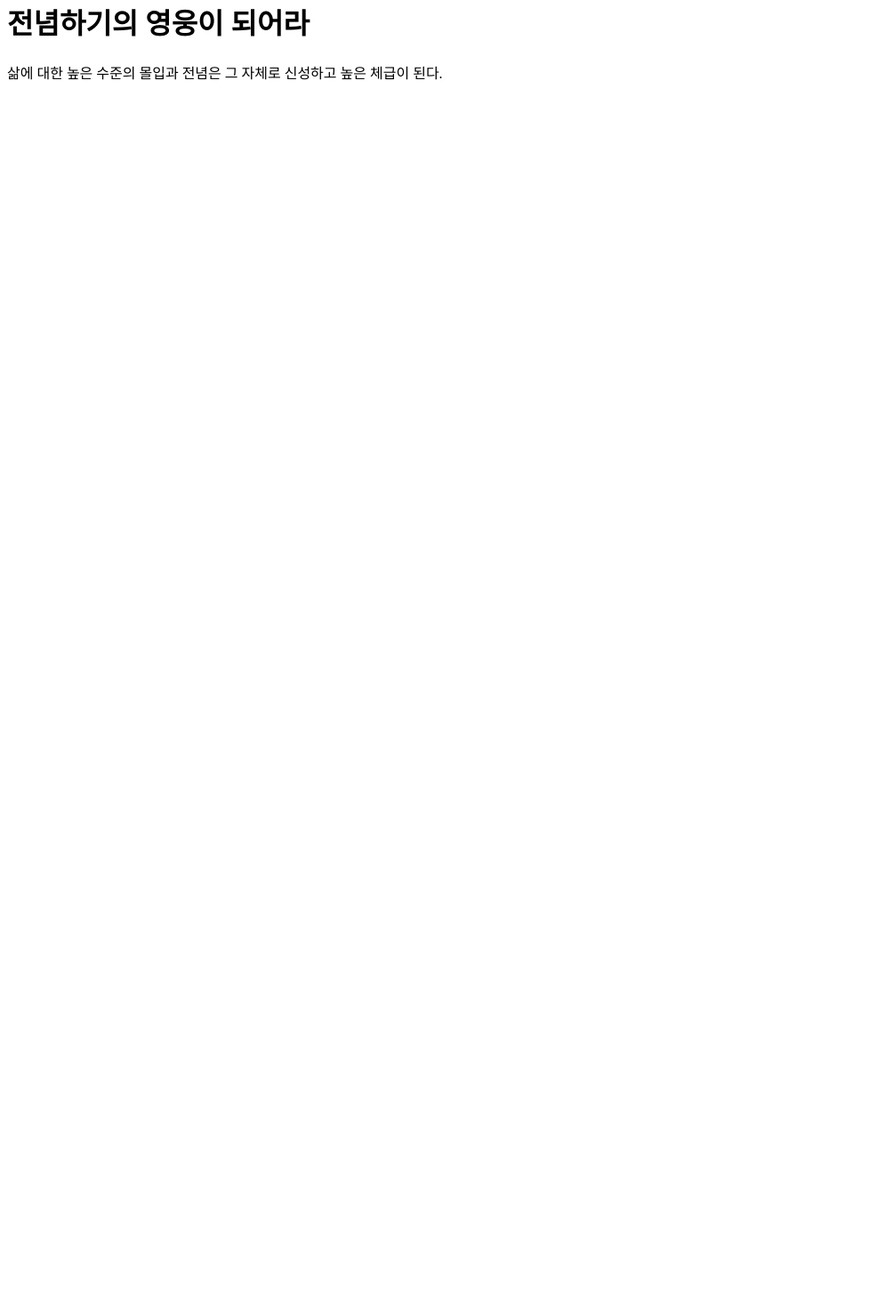
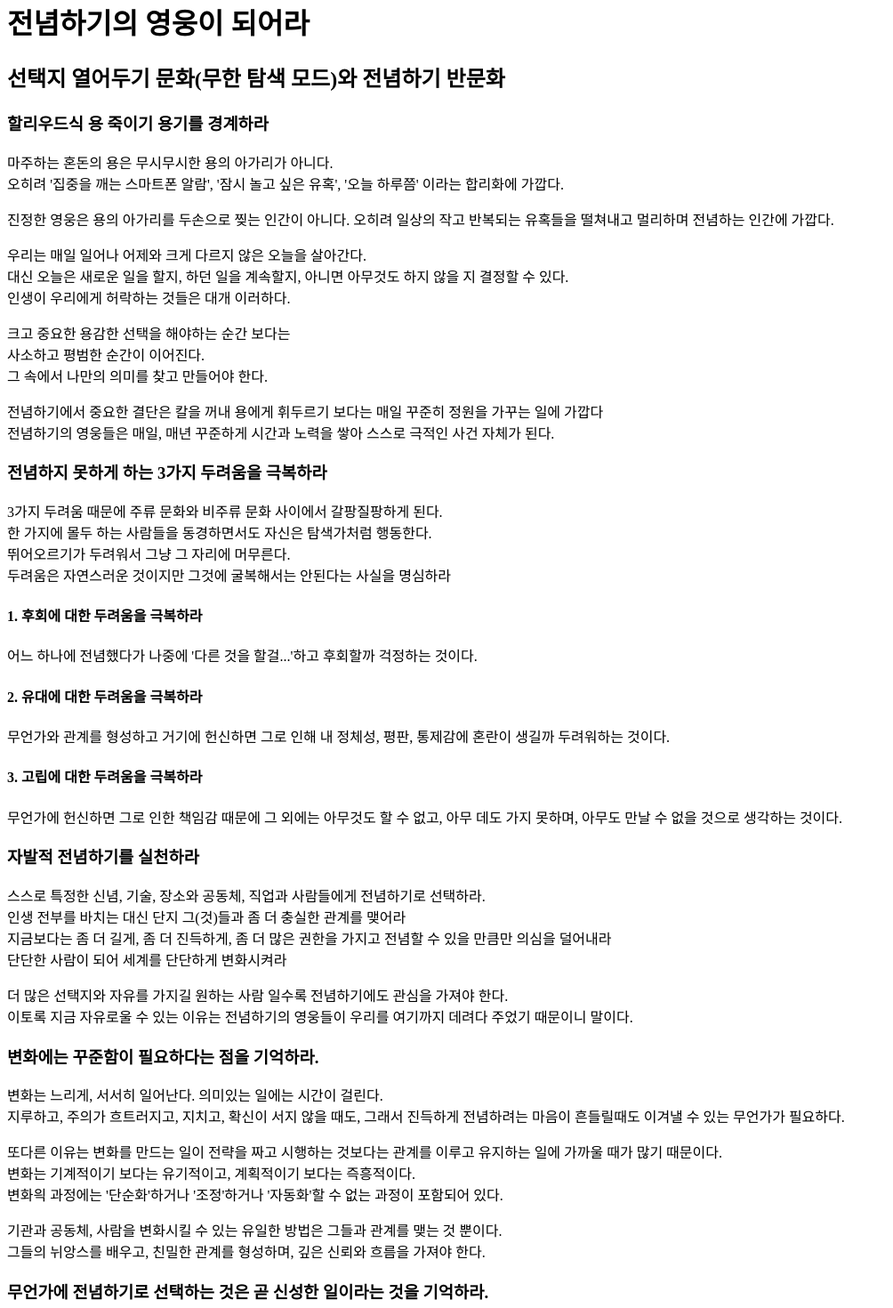
Before and after one commit to sysmae/principles, a Next.js app: page /life/meaning/3 in a window 1280 px wide. Shown: the part 20-1490 px from the top of the page at 89% size, without its empty margins (0-1004 px from the left). Before the commit the page ends 800 px from the top, so only its background shows below. Built offline with nearby package versions, Linux system fonts and the light colour scheme.

Commit message:
전념하기의 영웅이 되어라 추가

```diff
--- a/pages/life/meaning/2.mdx
+++ b/pages/life/meaning/2.mdx
@@ -29,7 +29,7 @@
 미래의 나에 매몰되어 현재의 경험을 무시하는 태도 사이에서 균형을 찾아라.\
 충만주의는 그 경험이 좋든 나쁘든 100% 치열하게 쏟아부어 전부 느끼며 살아가는 삶의 방식이라는 점을 명심하라.
 
-### 마래의 나로 방향성을 잡고, 현재의 경험을 충만하게 살아라.
+### 미래의 나로 방향성을 잡고, 현재의 경험을 충만하게 살아라.
 
 미래의 나를 위해 투자하되, 현재의 경험을 충만하게 살아라.\
 마래의 나로 방향성을 잡고, 현재의 경험을 충만하게 살아라.\
--- a/pages/life/meaning/3.mdx
+++ b/pages/life/meaning/3.mdx
@@ -1,3 +1,76 @@
 # 전념하기의 영웅이 되어라
 
-삶에 대한 높은 수준의 몰입과 전념은 그 자체로 신성하고 높은 체급이 된다.
+## 선택지 열어두기 문화(무한 탐색 모드)와 전념하기 반문화
+
+### 할리우드식 용 죽이기 용기를 경계하라
+
+마주하는 혼돈의 용은 무시무시한 용의 아가리가 아니다.
+오히려 '집중을 깨는 스마트폰 알람', '잠시 놀고 싶은 유혹', '오늘 하루쯤' 이라는 합리화에 가깝다.
+
+진정한 영웅은 용의 아가리를 두손으로 찢는 인간이 아니다.
+오히려 일상의 작고 반복되는 유혹들을 떨쳐내고 멀리하며 전념하는 인간에 가깝다.
+
+우리는 매일 일어나 어제와 크게 다르지 않은 오늘을 살아간다.
+대신 오늘은 새로운 일을 할지, 하던 일을 계속할지, 아니면 아무것도 하지 않을 지 결정할 수 있다.
+인생이 우리에게 허락하는 것들은 대개 이러하다.
+
+크고 중요한 용감한 선택을 해야하는 순간 보다는
+사소하고 평범한 순간이 이어진다.
+그 속에서 나만의 의미를 찾고 만들어야 한다.
+
+전념하기에서 중요한 결단은 칼을 꺼내 용에게 휘두르기 보다는 매일 꾸준히 정원을 가꾸는 일에 가깝다
+전념하기의 영웅들은 매일, 매년 꾸준하게 시간과 노력을 쌓아 스스로 극적인 사건 자체가 된다.
+
+### 전념하지 못하게 하는 3가지 두려움을 극복하라
+
+3가지 두려움 때문에 주류 문화와 비주류 문화 사이에서 갈팡질팡하게 된다.
+한 가지에 몰두 하는 사람들을 동경하면서도 자신은 탐색가처럼 행동한다.
+뛰어오르기가 두려워서 그냥 그 자리에 머무른다.
+두려움은 자연스러운 것이지만 그것에 굴복해서는 안된다는 사실을 명심하라
+
+#### 1. 후회에 대한 두려움을 극복하라
+
+어느 하나에 전념했다가 나중에 '다른  것을 할걸...'하고 후회할까 걱정하는 것이다.
+
+#### 2. 유대에 대한 두려움을 극복하라
+
+무언가와 관계를 형성하고 거기에 헌신하면 그로 인해 내 정체성, 평판, 통제감에 혼란이 생길까 두려워하는 것이다.
+
+#### 3. 고립에 대한 두려움을 극복하라
+
+무언가에 헌신하면 그로 인한 책임감 때문에 그 외에는 아무것도 할 수 없고, 아무 데도 가지 못하며, 아무도 만날 수 없을 것으로 생각하는 것이다.
+
+### 자발적 전념하기를 실천하라
+
+스스로 특정한 신념, 기술, 장소와 공동체, 직업과 사람들에게 전념하기로 선택하라.
+인생 전부를 바치는 대신 단지 그(것)들과 좀 더 충실한 관계를 맺어라
+지금보다는 좀 더 길게, 좀 더 진득하게, 좀 더 많은 권한을 가지고 전념할 수 있을 만큼만 의심을 덜어내라
+단단한 사람이 되어 세계를 단단하게 변화시켜라
+
+더 많은 선택지와 자유를 가지길 원하는 사람 일수록 전념하기에도 관심을 가져야 한다.
+이토록 지금 자유로울 수 있는 이유는 전념하기의 영웅들이 우리를 여기까지 데려다 주었기 때문이니 말이다.
+
+### 변화에는 꾸준함이 필요하다는 점을 기억하라.
+
+변화는 느리게, 서서히 일어난다. 의미있는 일에는 시간이 걸린다.
+지루하고, 주의가 흐트러지고, 지치고, 확신이 서지 않을 때도, 그래서 진득하게 전념하려는 마음이 흔들릴때도 이겨낼 수 있는 무언가가 필요하다.
+
+또다른 이유는 변화를 만드는 일이 전략을 짜고 시행하는 것보다는 관계를 이루고 유지하는 일에 가까울 때가 많기 때문이다.
+변화는 기계적이기 보다는 유기적이고, 계획적이기 보다는 즉흥적이다.
+변화읙 과정에는 '단순화'하거나 '조정'하거나 '자동화'할 수 없는 과정이 포함되어 있다.
+
+기관과 공동체, 사람을 변화시킬 수 있는 유일한 방법은 그들과 관계를 맺는 것 뿐이다.
+그들의 뉘앙스를 배우고, 친밀한 관계를 형성하며, 깊은 신뢰와 흐름을 가져야 한다.
+
+### 무언가에 전념하기로 선택하는 것은 곧 신성한 일이라는 것을 기억하라.
+
+dedicate(헌신하다)라는 단어에는 두가지 의미가 있다.
+첫번째 뜻은 '무언가를 신성하게 하다'이고,
+두번째 뜻은 '오랫동안 무언가에 전념하다'이다.
+
+### 죽음은 삶의 **길이**를 통제하지만 삶의 **깊이**를 통제하는 것은 나 자신이라는 사실을 기억하라.
+
+전념하기의 핵심은 시간을 통제하는 것에 있다.
+전념하기는 우리에게 주어진 한정된 시간을 인정하는 대신, 제한 없는 깊이를 추구하겠다는 결정이다.
+
+자신의 시간을 헌신하고 신성하게 만듦으로써 인간이라면 누구나 가지는 두려움에 대한 해독제를 찾을 수 있다.
```
